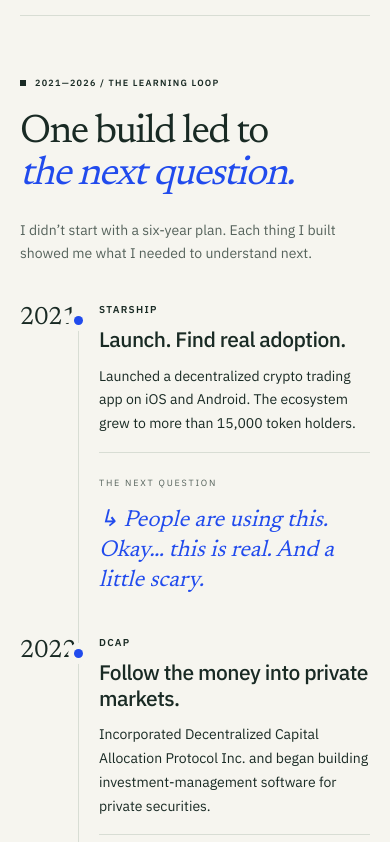
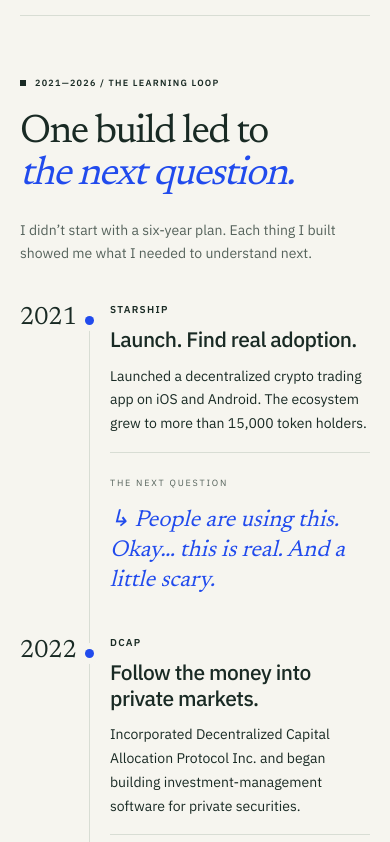
Before and after one commit to creativeengineeringdevelopment/creative-engineering-consulting, a Next.js app: page / in a window 390 px wide. Shown: the part 2475-3317 px from the top of the page. Built offline with nearby package versions, Linux system fonts and the light colour scheme.

Commit message:
Give timeline dates more space on small screens

```diff
--- a/app/globals.css
+++ b/app/globals.css
@@ -2628,7 +2628,7 @@
 }
 @media (max-width: 520px) {
   .journey-step {
-    grid-template-columns: 59px minmax(0, 1fr);
+    grid-template-columns: 70px minmax(0, 1fr);
     column-gap: 20px;
   }
   .journey-date {
```
